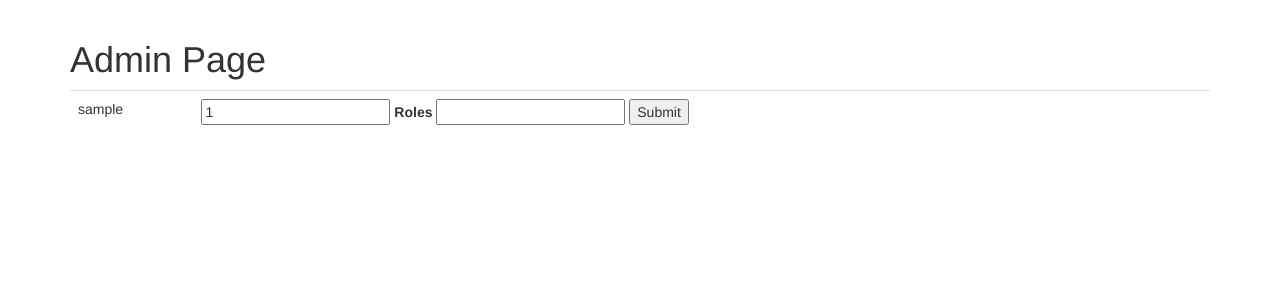
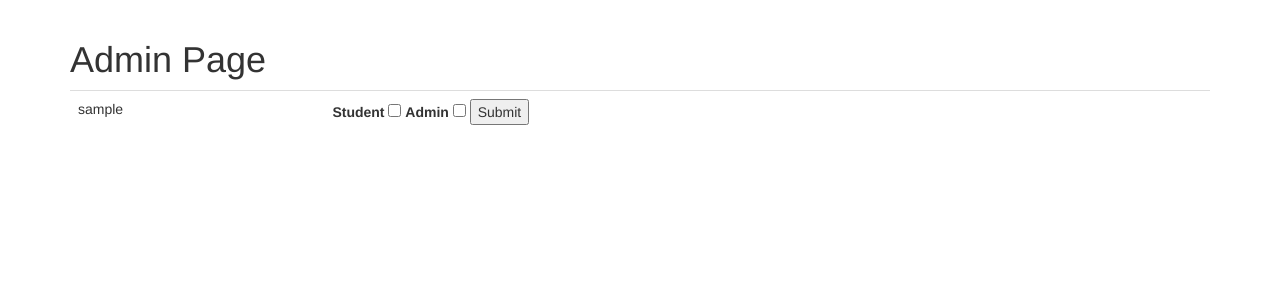
Before and after one commit to tcarwash/VMLab, a Flask app: template app/templates/admin.html in a window 1280 px wide. Shown: the part 52-352 px from the top of the page. Run offline with Flask 2, Linux system fonts and the light colour scheme; tables that the repository leaves empty hold one stand-in row (values such as "Sample post"); the template is opened without the code that fills it: values that come from a table or form of the project are taken from there, most other values are stand-ins (such as "Sample title", 1, 10 or a date in 2020); form fields are guessed from the names that the template uses; parts of the project's set-up code (start-up, migrations or seed data) failed here and were passed over; some libraries are stand-ins or nearby versions.

Commit message:
admin update

```diff
--- a/app/forms.py
+++ b/app/forms.py
@@ -1,5 +1,5 @@
 from flask_wtf import FlaskForm
-from wtforms import StringField, HiddenField, SelectMultipleField, PasswordField, BooleanField, SubmitField
+from wtforms import StringField, SelectField, HiddenField, SelectMultipleField, PasswordField, BooleanField, SubmitField
 from wtforms.validators import DataRequired, Email, EqualTo, ValidationError
 from app.models import User, Role
 
@@ -11,7 +11,8 @@ class LoginForm(FlaskForm):
 
 class UserEditForm(FlaskForm):
     userid = HiddenField('UserID')
-    roles = SelectMultipleField(choices=[(role.id, role.name) for role in Role.query.all()])
+    admin = BooleanField('Admin')
+    student = BooleanField('Student')
     submit = SubmitField('Submit')
 
 class RegistrationForm(FlaskForm):
--- a/app/templates/admin.html
+++ b/app/templates/admin.html
@@ -10,11 +10,13 @@
       <td>{{user.username}}</td>
       <td>
   <form action="" method="post">
-    {{ usereditform.hidden_tag() }}
-      {{usereditform.userid(value=user.id)}}
-      {{ usereditform.roles.label }}
-      {{ usereditform.roles }}
-    {{ usereditform.submit() }}
+      {{ usereditform.csrf_token }}
+      {{ usereditform.userid(value=user.id) }}
+      {{ usereditform.student.label }}
+      {{ usereditform.student(checked=user.is_student()) }}
+      {{ usereditform.admin.label }}
+      {{ usereditform.admin(checked=user.is_admin()) }}
+      {{ usereditform.submit() }}
     </form></td>
     </tr>
   {%for course in user.courses%}
--- a/vmlab.py
+++ b/vmlab.py
@@ -2,4 +2,4 @@ from app import app
 
 
 if __name__ == "__main__":
-    app.run(host="0.0.0.0")
+    app.run(host="0.0.0.0", port="8007")
```
Also changed, not shown: app/routes.py (+16 -3 lines), data/app.db, 1 other file.
